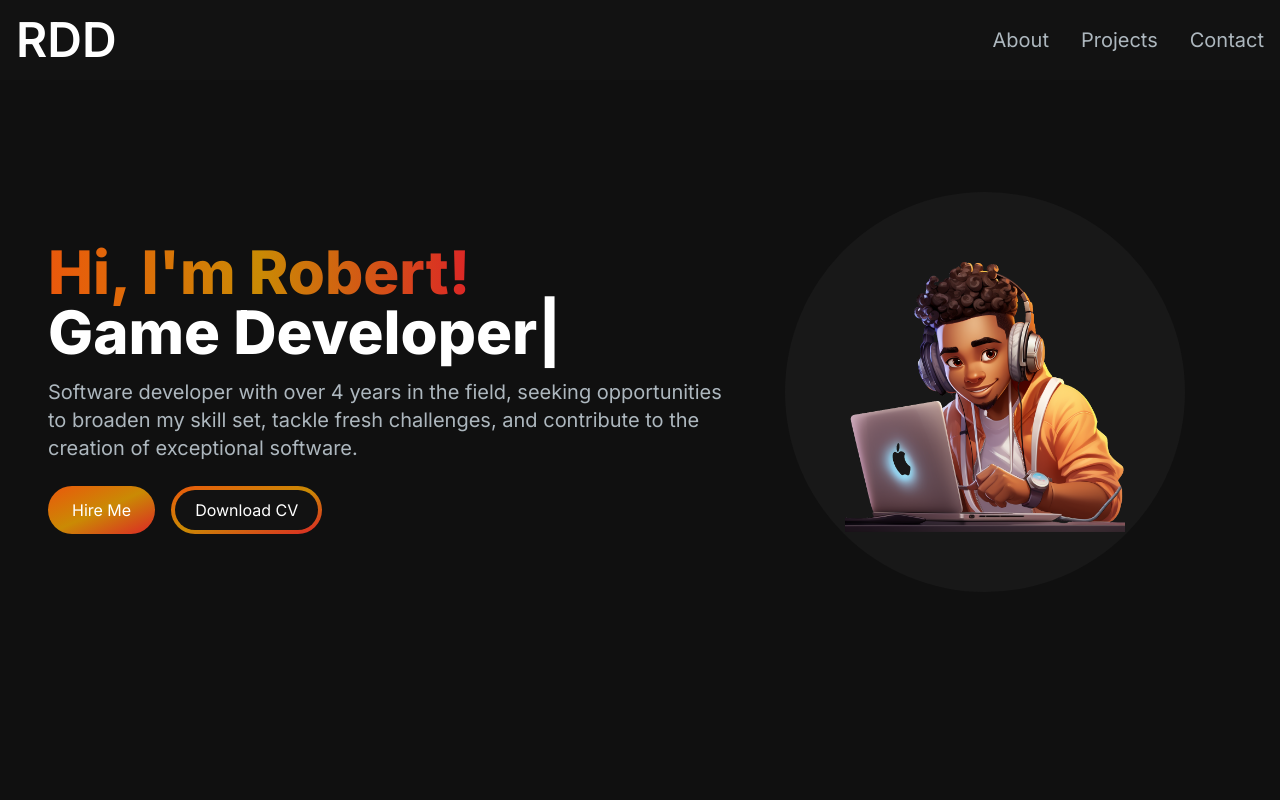
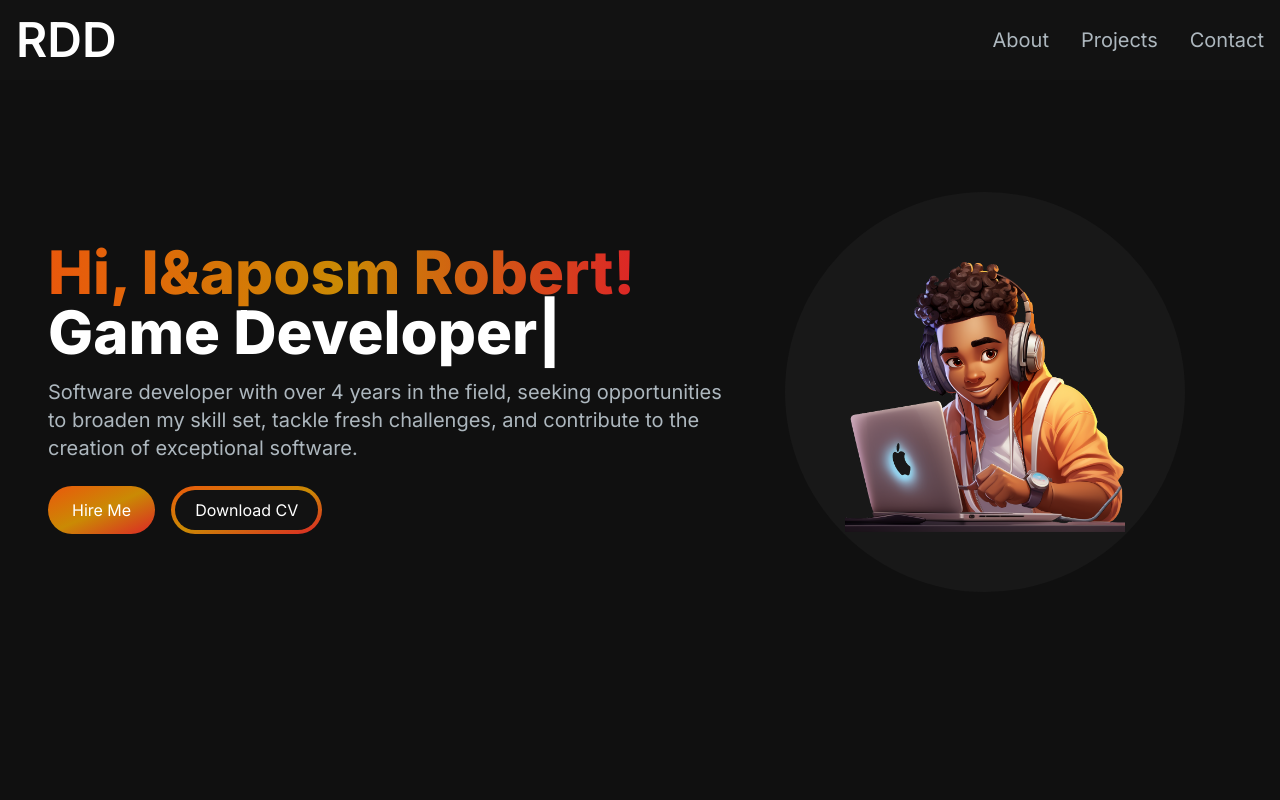
Before and after one commit to nardyy01/PortfolioProj, a Next.js app: page / in a window 1280 px wide. Shown: the top 800 px of the page. Built offline with nearby package versions, Linux system fonts and the light colour scheme.

Commit message:
fix apos ( ' )

```diff
--- a/app/components/AboutSection.jsx
+++ b/app/components/AboutSection.jsx
@@ -26,7 +26,7 @@ const TAB_DATA = [
         id: 'education',
         content: (
             <ul className='list-disc pl-2'>
-                <li>Clayton State University - Bachelor's Degree</li>
+                <li>Clayton State University - Bachelor&aposs Degree</li>
             </ul>
         )
     },
--- a/app/components/EmailSection.jsx
+++ b/app/components/EmailSection.jsx
@@ -35,11 +35,11 @@ const EmailSection = () => {
         <section name='contact' className='grid md:grid-cols-2 md:my-12 py-24 gap-4'>
             <div>
                 <h5 className='text-xl font-bold text-white my-2'>
-                    Let's Connect
+                    Let&aposs Connect
                 </h5>
                 <p className='text-[#ADB7BE] mb-4 max-w-md'>
                     Seeking a proactive developer enthusiastic about acquiring new skills, overcoming challenges, and contributing to software development and improvement.
-                    Don't hesitate to reach out—I'm also available for casual chats or a friendly hello.
+                    Don&apost hesitate to reach out—I&aposm also available for casual chats or a friendly hello.
                     Wishing you a fantastic day, and thanks for stopping by!
                 </p>
                 <div className='socials flex flex-row gap-2'>
--- a/app/components/HeroSection.jsx
+++ b/app/components/HeroSection.jsx
@@ -14,7 +14,7 @@ export const HeroSection = () => {
                 <div className='col-span-7 place-self-center text-center sm:text-left'>
                     <h1 className='text-white mb-4 text-4xl lg:text-6xl font-extrabold'>
                         <span className='text-transparent bg-clip-text bg-gradient-to-r from-orange-600 via-yellow-600 to-red-600'>
-                            Hi, I'm Robert!
+                            Hi, I&aposm Robert!
                         </span>
                         <br />
                         <TypeAnimation
```
